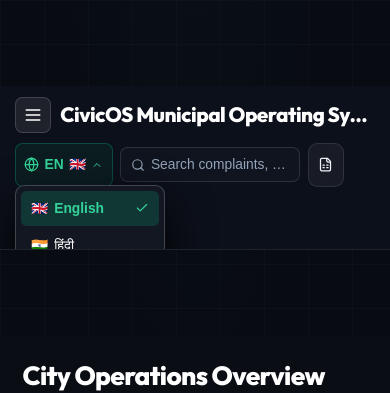
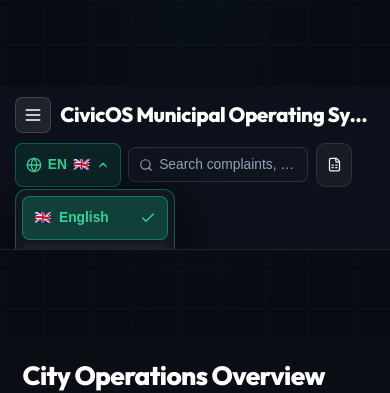
Before and after one commit to shardul-2007/civicos, a React (Vite) app in the folder client/: page /admin in a window 390 px wide. Both pictures are taken after a click on the button "Select Language / भाषा चुनें / भाषा निवडा". Shown: the top 393 px of the page. Built offline with nearby package versions, Linux system fonts and the light colour scheme; no server answers.

Commit message:
Optimize LanguageSelector for mobile touch events, 44px touch targets, and zIndex 99999 visibility

```diff
--- a/client/src/components/Header.jsx
+++ b/client/src/components/Header.jsx
@@ -63,7 +63,7 @@ export default function Header({ title, onOpenCommand, onOpenNotifications, onOp
       </div>
 
       {/* Quick Search & Actions Bar */}
-      <div style={{ display: 'flex', alignItems: 'center', gap: '0.5rem', flexWrap: 'wrap', position: 'relative', maxWidth: '100%' }}>
+      <div style={{ display: 'flex', alignItems: 'center', gap: '0.5rem', flexWrap: 'wrap', position: 'relative', maxWidth: '100%', overflow: 'visible', zIndex: 950 }}>
 
         {/* Language Selector Dropdown (English / Hindi / Marathi) */}
         <LanguageSelector compact alignLeft />
--- a/client/src/components/LanguageSelector.jsx
+++ b/client/src/components/LanguageSelector.jsx
@@ -22,80 +22,95 @@ export default function LanguageSelector({ compact = false, alignLeft = false })
       }
     };
     document.addEventListener('mousedown', handleClickOutside);
-    return () => document.removeEventListener('mousedown', handleClickOutside);
+    document.addEventListener('touchstart', handleClickOutside);
+    return () => {
+      document.removeEventListener('mousedown', handleClickOutside);
+      document.removeEventListener('touchstart', handleClickOutside);
+    };
   }, []);
 
+  const handleSelect = (code) => {
+    changeLanguage(code);
+    setOpen(false);
+  };
+
   return (
-    <div ref={dropdownRef} style={{ position: 'relative', display: 'inline-block', zIndex: 9999 }}>
+    <div ref={dropdownRef} style={{ position: 'relative', display: 'inline-block', zIndex: 99999 }}>
       <button
-        onClick={() => setOpen(!open)}
+        type="button"
+        onClick={() => setOpen((prev) => !prev)}
         className="btn-glass"
         style={{
           display: 'flex',
           alignItems: 'center',
-          gap: '0.35rem',
-          padding: compact ? '0.35rem 0.55rem' : '0.4rem 0.75rem',
-          fontSize: '0.8rem',
+          gap: '0.4rem',
+          padding: compact ? '0.45rem 0.65rem' : '0.5rem 0.85rem',
+          fontSize: '0.85rem',
           fontWeight: 700,
           color: '#34d399',
-          borderColor: 'rgba(16, 185, 129, 0.3)',
-          background: 'rgba(16, 185, 129, 0.08)',
+          borderColor: 'rgba(16, 185, 129, 0.4)',
+          background: 'rgba(16, 185, 129, 0.12)',
           borderRadius: '0.5rem',
           cursor: 'pointer',
+          userSelect: 'none',
+          WebkitTapHighlightColor: 'transparent',
         }}
         title="Select Language / भाषा चुनें / भाषा निवडा"
       >
-        <Globe size={15} color="#34d399" />
+        <Globe size={16} color="#34d399" />
         <span>{currentLang.label}</span>
-        <span style={{ fontSize: '0.7rem' }}>{currentLang.flag}</span>
-        <ChevronDown size={12} style={{ transform: open ? 'rotate(180deg)' : 'none', transition: 'transform 0.2s' }} />
+        <span style={{ fontSize: '0.75rem' }}>{currentLang.flag}</span>
+        <ChevronDown size={14} style={{ transform: open ? 'rotate(180deg)' : 'none', transition: 'transform 0.2s' }} />
       </button>
 
       {open && (
-        <div style={{
+        <div
+          style={{
             position: 'absolute',
-          top: '42px',
+            top: '46px',
             left: alignLeft ? 0 : 'auto',
             right: alignLeft ? 'auto' : 0,
-          width: '150px',
+            minWidth: '160px',
             background: '#121722',
-          border: '1px solid rgba(255, 255, 255, 0.2)',
-          borderRadius: '0.625rem',
-          boxShadow: '0 20px 45px rgba(0,0,0,0.95)',
-          padding: '0.35rem',
-          zIndex: 9999,
+            border: '1.5px solid rgba(16, 185, 129, 0.4)',
+            borderRadius: '0.75rem',
+            boxShadow: '0 20px 50px rgba(0,0,0,0.95)',
+            padding: '0.4rem',
+            zIndex: 99999,
             display: 'flex',
             flexDirection: 'column',
-          gap: '0.2rem',
-        }}>
+            gap: '0.25rem',
+          }}
+        >
           {LANGUAGES.map((item) => (
             <button
               key={item.code}
-              onClick={() => {
-                changeLanguage(item.code);
-                setOpen(false);
-              }}
+              type="button"
+              onClick={() => handleSelect(item.code)}
               style={{
                 display: 'flex',
                 alignItems: 'center',
                 justifyContent: 'space-between',
                 width: '100%',
-                padding: '0.45rem 0.65rem',
-                borderRadius: '0.375rem',
-                background: lang === item.code ? 'rgba(16, 185, 129, 0.2)' : 'transparent',
+                padding: '0.6rem 0.75rem',
+                minHeight: '44px', // Touch target optimized for mobile fingers
+                borderRadius: '0.5rem',
+                background: lang === item.code ? 'rgba(16, 185, 129, 0.25)' : 'rgba(255, 255, 255, 0.03)',
                 color: lang === item.code ? '#34d399' : '#ffffff',
-                border: 'none',
-                fontSize: '0.85rem',
-                fontWeight: lang === item.code ? 700 : 500,
+                border: lang === item.code ? '1px solid rgba(16, 185, 129, 0.5)' : '1px solid transparent',
+                fontSize: '0.9rem',
+                fontWeight: lang === item.code ? 800 : 600,
                 cursor: 'pointer',
                 textAlign: 'left',
+                userSelect: 'none',
+                WebkitTapHighlightColor: 'transparent',
               }}
             >
-              <span style={{ display: 'flex', alignItems: 'center', gap: '0.4rem' }}>
-                <span>{item.flag}</span>
+              <span style={{ display: 'flex', alignItems: 'center', gap: '0.5rem' }}>
+                <span style={{ fontSize: '1rem' }}>{item.flag}</span>
                 <span>{item.name}</span>
               </span>
-              {lang === item.code && <Check size={14} color="#34d399" />}
+              {lang === item.code && <Check size={16} color="#34d399" />}
             </button>
           ))}
         </div>
```
Lines whose indentation alone changed are shown as unchanged.
